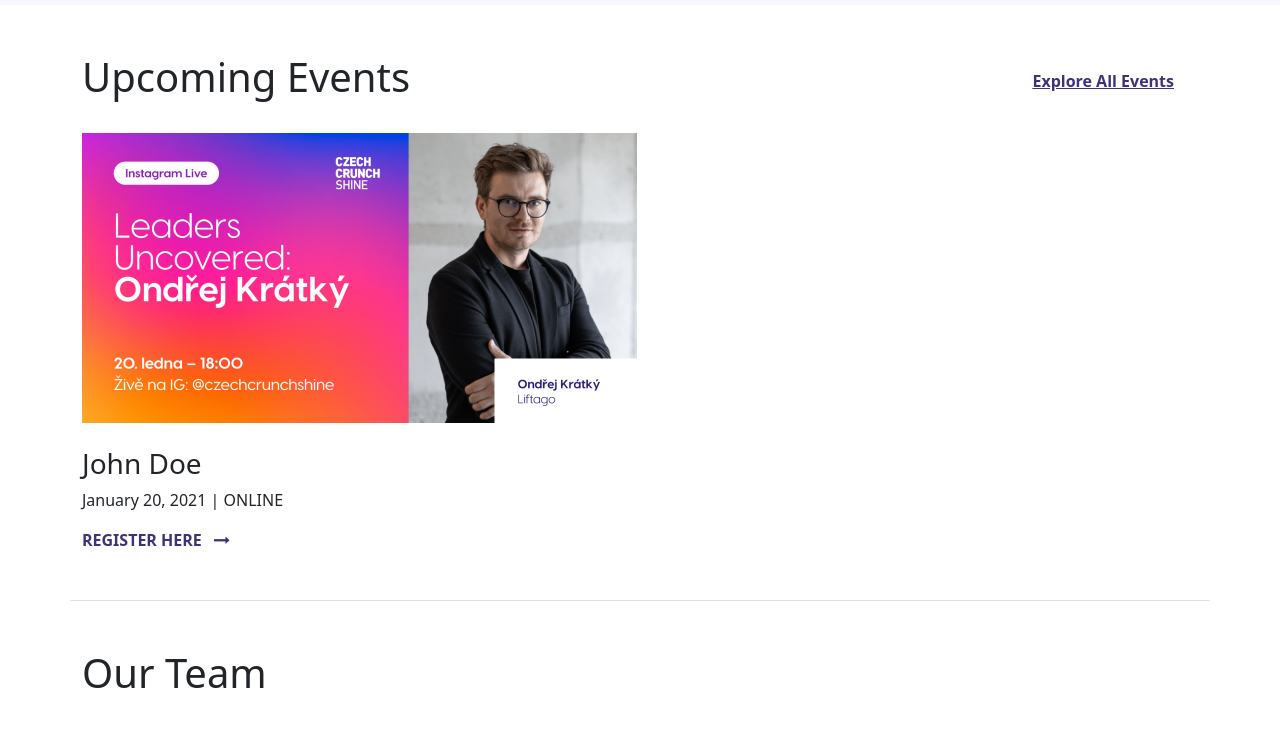
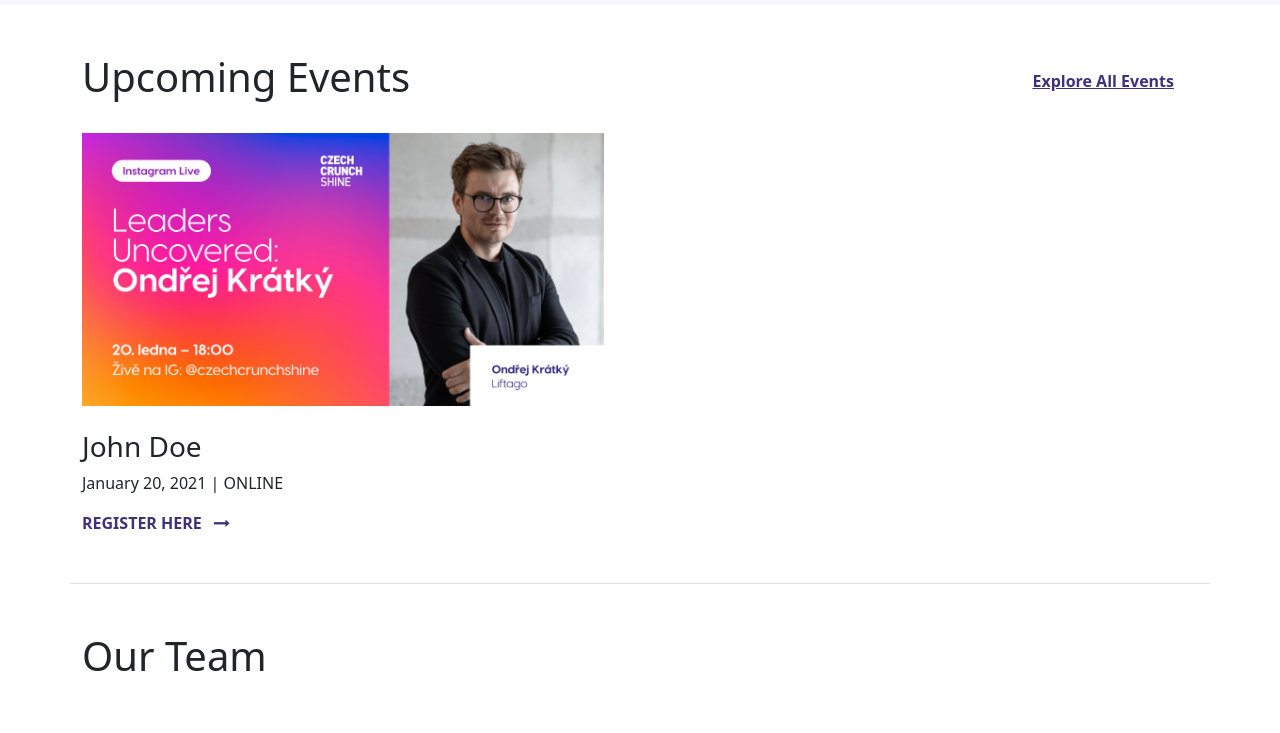
Before and after one commit to ddamlapinar/startup-website, a website: page index.html in a window 1280 px wide. Shown: the part 1345-2078 px from the top of the page. Drawn offline with nearby package versions, Linux system fonts and the light colour scheme.

Commit message:
fix responsive problem

```diff
--- a/index.html
+++ b/index.html
@@ -232,7 +232,7 @@
                 </div>
                 <div class="row my-4">
                     <div class="col-sm-6">
-                       <a href="#" > <img src="assets\images\upcomingEvent.png" alt=""></a>
+                       <a href="#" > <img src="assets\images\upcomingEvent.png" style="width:100%" alt=""></a>
                     </div>
                 </div>
                 <div class="row">
```
